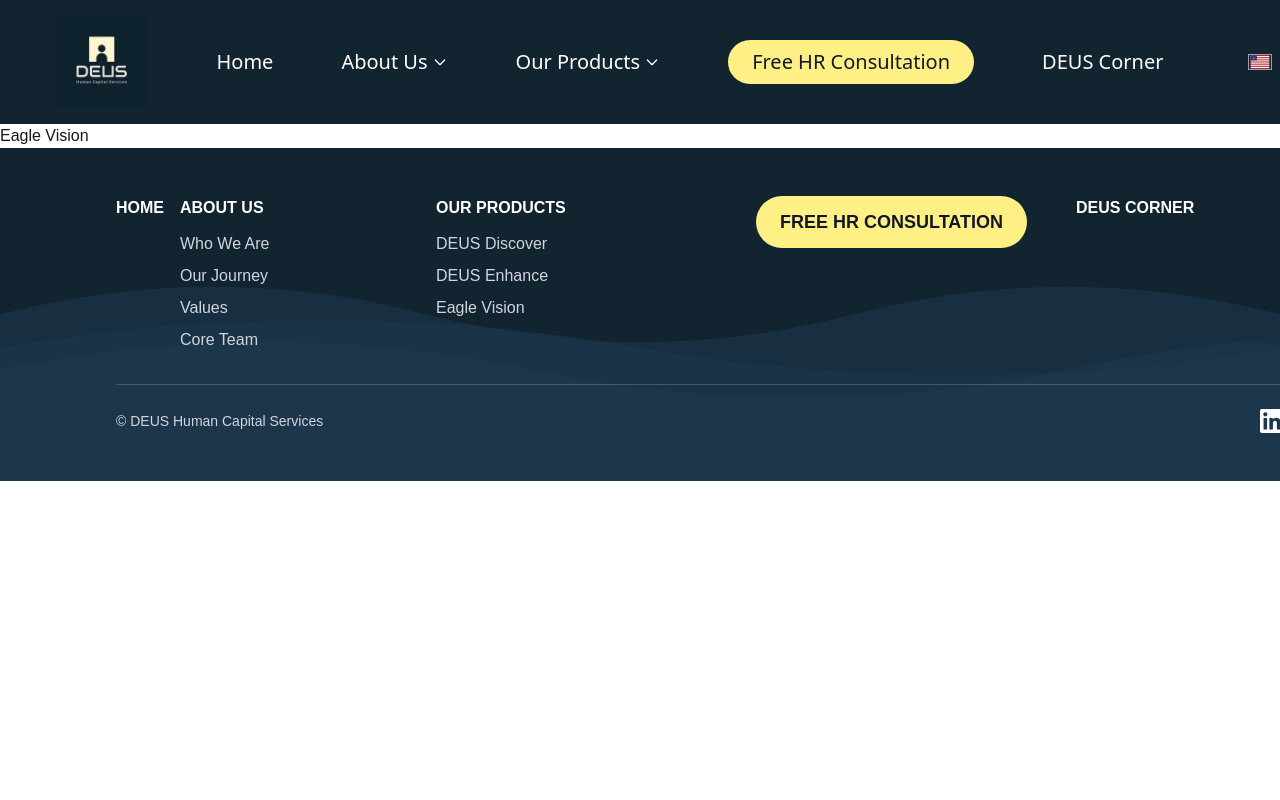
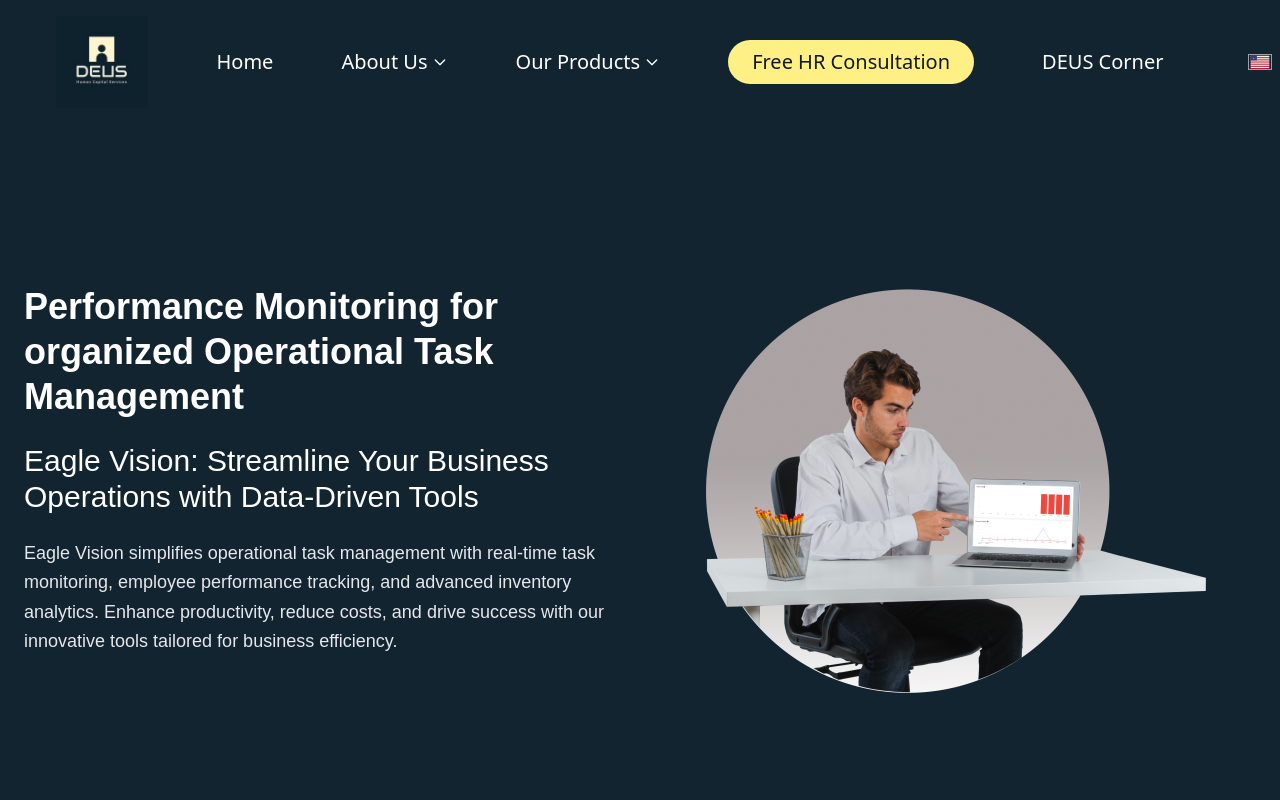
Before and after one commit to khafidhkayyis/deushcs-clone, a Next.js app: page /eaglevision in a window 1280 px wide. Shown: the top 800 px of the page. Built offline with nearby package versions, Linux system fonts and the light colour scheme; a web font is replaced by a local one.

Commit message:
section-herrobanner

```diff
--- a/app/eaglevision/page.tsx
+++ b/app/eaglevision/page.tsx
@@ -1,7 +1,9 @@
+import HeroBanner from "./sections/heroBanner";
+
 export default function EagleVisionPage() {
     return (
         <div className="w-full">
-            Eagle Vision
+            <HeroBanner />
         </div>
     );
 }
--- a/app/eaglevision/sections/heroBanner.tsx
+++ b/app/eaglevision/sections/heroBanner.tsx
@@ -0,0 +1,37 @@
+import React from "react";
+import Image from "next/image";
+import heroBannerImage from "../images/eagle-visiontitle-qz46t97u211l84qoi303b1wu04e74smbzqe3he9yfc.png";
+
+export default function HeroBanner() {
+    return (
+        <section className="relative bg-[#122430] text-white overflow-hidden">
+            <div className="container mx-auto px-6 py-16 lg:py-24">
+                <div className="grid grid-cols-1 lg:grid-cols-2 items-center gap-8">
+                    {/* Left Side - Content */}
+                    <div className="relative z-10 order-2 lg:order-1">
+                        <h1 className="text-4xl md:text-5xl lg:text-4xl font-black mb-6 leading-tight">
+                            Performance Monitoring for organized Operational Task Management
+                        </h1>
+                        <h2 className="text-xl md:text-2xl lg:text-3xl font-extralight mb-6">
+                            Eagle Vision: Streamline Your Business Operations with Data-Driven Tools
+                        </h2>
+                        <p className="text-base md:text-lg leading-relaxed text-gray-200">
+                            Eagle Vision simplifies operational task management with real-time task monitoring, employee performance tracking, and advanced inventory analytics. Enhance productivity, reduce costs, and drive success with our innovative tools tailored for business efficiency.
+                        </p>
+                    </div>
+
+                    {/* Right Side - Image */}
+                    <div className="relative order-1 lg:order-2 lg:flex lg:justify-center">
+                        <Image
+                            src={heroBannerImage}
+                            alt="Eagle Vision - Operational Task Management"
+                            width={500}
+                            height={350}
+                            className="rounded-lg"
+                        />
+                    </div>
+                </div>
+            </div>
+        </section>
+    );
+}
```
Also changed, not shown: app/eaglevision/images/eagle-visiontitle-qz46t97u211l84qoi303b1wu04e74smbzqe3he9yfc.png (added).
